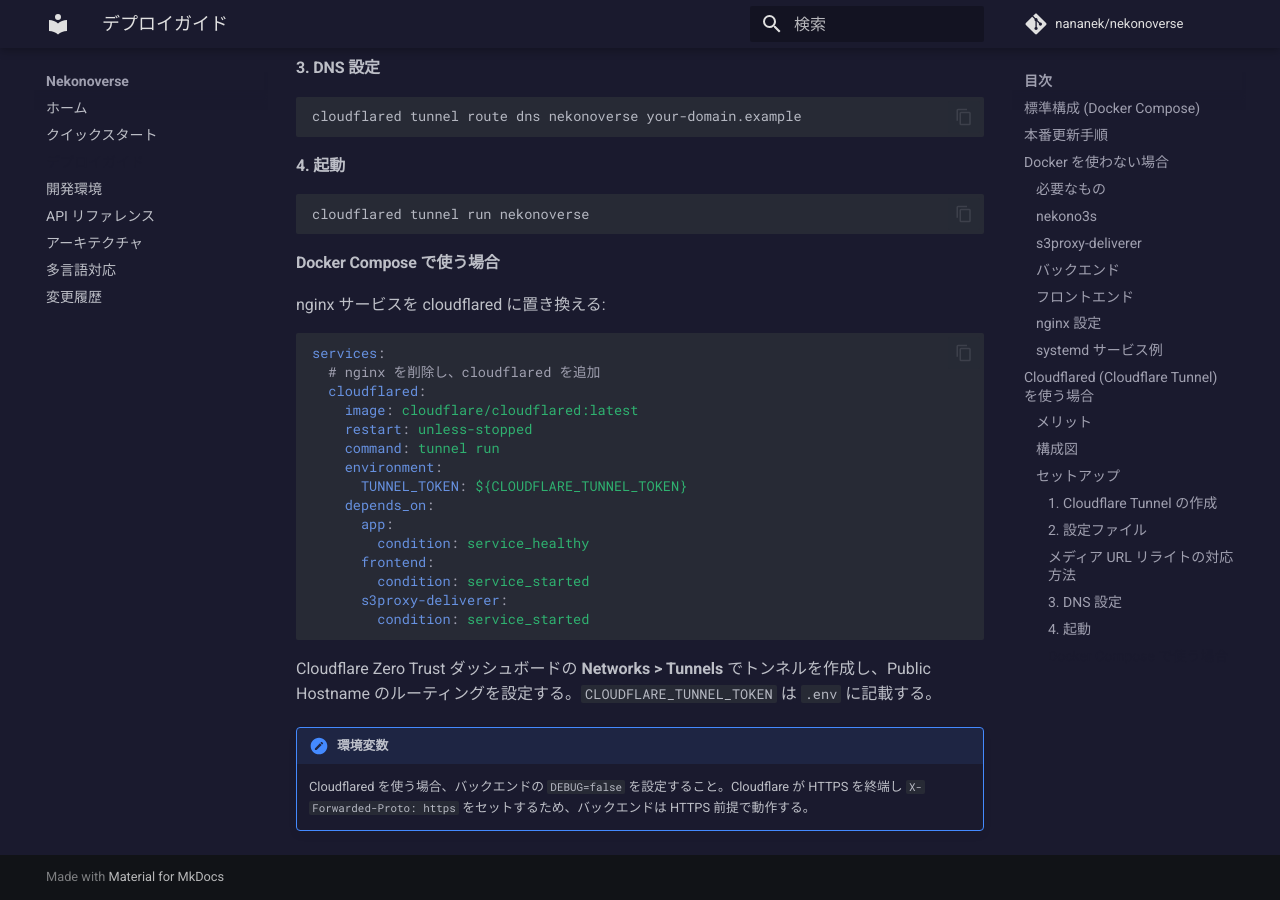
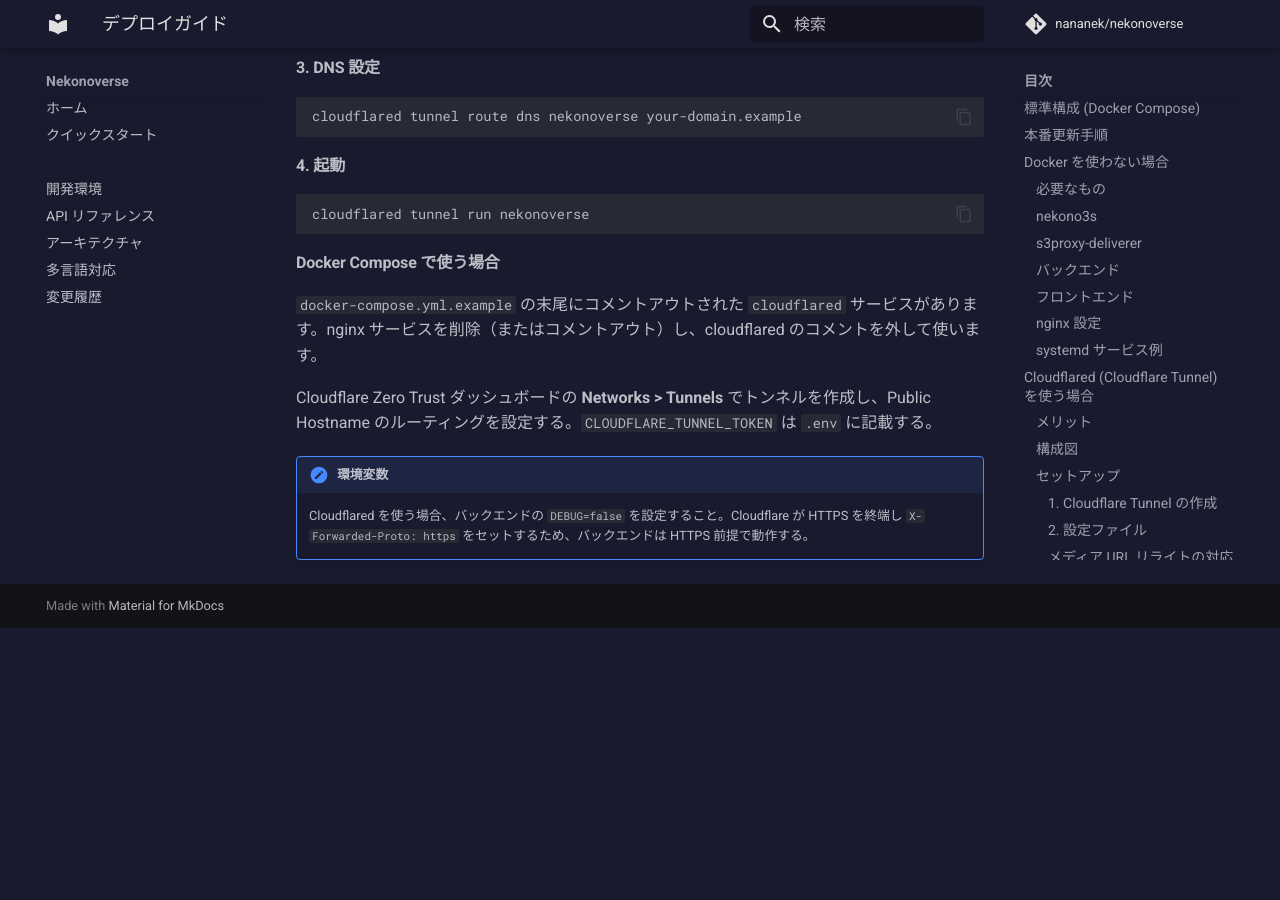
Before and after one commit to nekonoverse/nekonoverse, an MkDocs documentation site: the page built from docs/deploy.md, in a window 1280 px wide and 900 px high, scrolled down 6831 px. Built offline with MkDocs 1.6.1 and Material for MkDocs 9.7.7, drawn with Linux system fonts in a browser that asks for light colours; comment, search, counter and statistics services are not loaded; after the commit the page ends 7459 px from its top, so only the background shows below that.

Commit message:
Clean up Docker Compose files and update docs
- Remove docker-compose.cloudflared.yml.example (merged into docker-compose.yml.example as commented option)
- Remove cloudflared entry from .gitignore
- Update development.md: list all 5 compose files with accurate descriptions
- Update deploy.md: reference commented cloudflared section instead of separate file

Co-Authored-By: Claude Opus 4.6 <noreply@anthropic.com>

````diff
--- a/docs/deploy.md
+++ b/docs/deploy.md
@@ -324,25 +324,7 @@ cloudflared tunnel run nekonoverse
 
 #### Docker Compose で使う場合
 
-nginx サービスを cloudflared に置き換える:
-
-```yaml
-services:
-  # nginx を削除し、cloudflared を追加
-  cloudflared:
-    image: cloudflare/cloudflared:latest
-    restart: unless-stopped
-    command: tunnel run
-    environment:
-      TUNNEL_TOKEN: ${CLOUDFLARE_TUNNEL_TOKEN}
-    depends_on:
-      app:
-        condition: service_healthy
-      frontend:
-        condition: service_started
-      s3proxy-deliverer:
-        condition: service_started
-```
+`docker-compose.yml.example` の末尾にコメントアウトされた `cloudflared` サービスがあります。nginx サービスを削除（またはコメントアウト）し、cloudflared のコメントを外して使います。
 
 Cloudflare Zero Trust ダッシュボードの **Networks > Tunnels** でトンネルを作成し、Public Hostname のルーティングを設定する。`CLOUDFLARE_TUNNEL_TOKEN` は `.env` に記載する。
 
````
Also changed, not shown: docs/development.md (+4 -3 lines), 2 other files.
